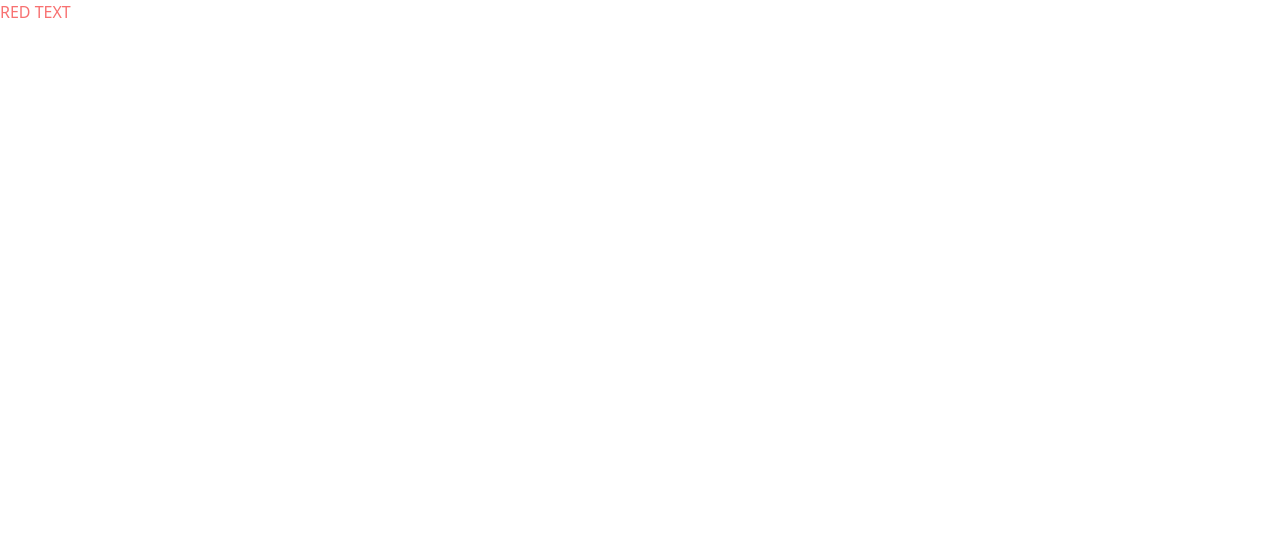
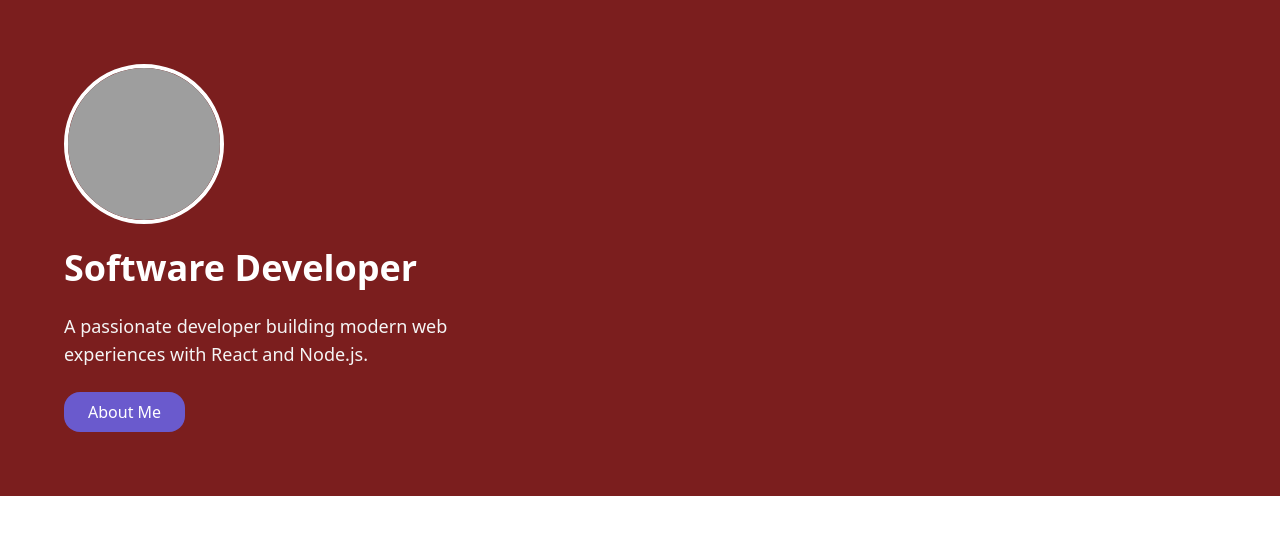
Before and after one commit to evanloria4/evanloria.com, a React app: page / in a window 1280 px wide. Shown: the top 534 px of the page. Built offline with nearby package versions, Linux system fonts and the light colour scheme; grey boxes are pictures that could not be loaded.

Commit message:
Move img directory into src directory

```diff
--- a/src/client/App.tsx
+++ b/src/client/App.tsx
@@ -1,11 +1,28 @@
-import React from 'react';
-import '../styles/main.css';
+import React, { useState, useEffect } from "react";
+import "../styles/main.css";
 
 function App() {
   return (
-    <div className="text-red-400">
-      RED TEXT
-    </div>
+    <section className="bg-primary text-white px-6 py-16">
+      <div className="max-w-6xl mx-auto flex flex-col md:flex-row items-center justify-between gap-12">
+        <div className="flex flex-col items-center md:items-start text-center md:text-left gap-6 max-w-md">
+          <img
+            src="/img/profile.png"
+            alt="Hello"
+            className="w-40 h-40 rounded-full border-4 border-white"
+          />
+          <h1 className="text-4xl font-bold">Software Developer</h1>
+          <p className="text-muted text-lg">
+            A passionate developer building modern web experiences with React
+            and Node.js.
+          </p>
+          <button className="bg-accent text-white px-6 py-2 rounded-lg hover:bg-opacity-90 transition">
+            About Me
+          </button>
+        </div>
+        <div className="w-full md:w-1/2"></div>
+      </div>
+    </section>
   );
 }
 
```
Also changed, not shown: src/client/img/profile.png (renamed from img/profile.png).
